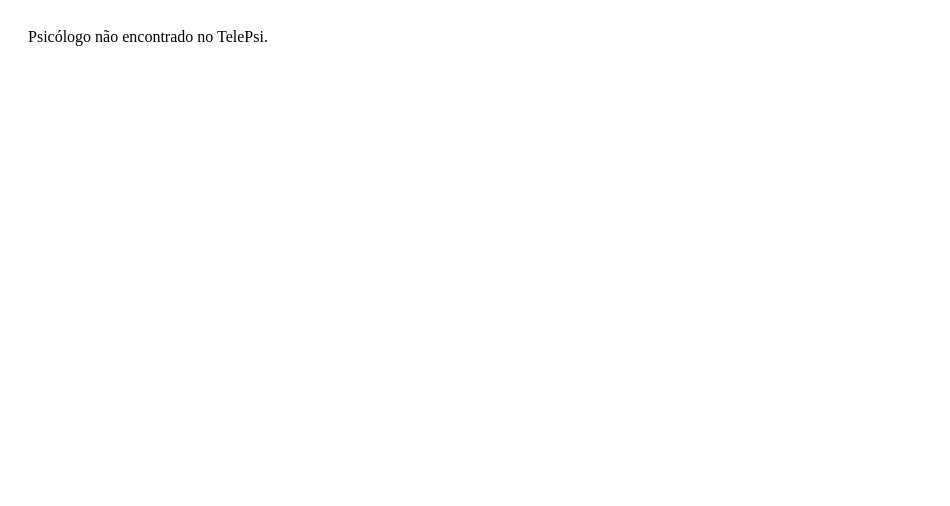
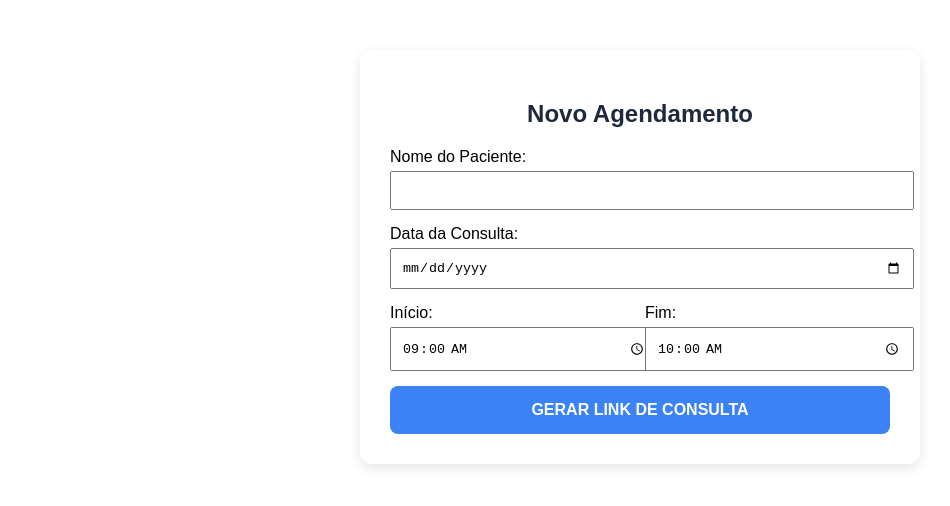
Before and after one commit to rogeriogr/telepsi-hub, a React (Vite) app: page /agendar in a window 1280 px wide. Shown: the top 506 px of the page, without its empty margins (0-950 px from the left). Built offline with nearby package versions, Linux system fonts and the light colour scheme; no server answers; the database is empty.

Commit message:
feat: integrando Jitsi Meet real na sala de espera

```diff
--- a/src/App.jsx
+++ b/src/App.jsx
@@ -2,6 +2,7 @@
 import { BrowserRouter as Router, Routes, Route } from 'react-router-dom';
 import ProfilePage from './pages/ProfilePage';
 import WaitingRoom from './pages/WaitingRoom'; // Importação adicionada
+import AgendarConsulta from './pages/AgendarConsulta';
 
 function App() {
   return (
@@ -15,6 +16,9 @@
 
         {/* Rota Dinâmica do Perfil do Psicólogo */}
         <Route path="/:slug" element={<ProfilePage />} />
+
+        {/* Rota de Agendar Consulta */}
+        <Route path="/agendar" element={<AgendarConsulta />} />
       </Routes>
     </Router>
   );
--- /dev/null
+++ b/src/pages/AgendarConsulta.jsx
@@ -0,0 +1,86 @@
+import React, { useState } from 'react';
+import { supabase } from '../services/supabaseClient';
+
+export default function AgendarConsulta() {
+  const [paciente, setPaciente] = useState('');
+  const [data, setData] = useState('');
+  const [horaInicio, setHoraInicio] = useState('09:00');
+  const [horaFim, setHoraFim] = useState('10:00');
+  const [linkGerado, setLinkGerado] = useState('');
+
+  const handleAgendar = async (e) => {
+    e.preventDefault();
+
+    // Converte data e hora para o formato ISO aceito pelo Supabase
+    const dataInicioISO = new Date(`${data}T${horaInicio}:00`).toISOString();
+    const dataFimISO = new Date(`${data}T${horaFim}:00`).toISOString();
+
+    const { data: novoAgendamento, error } = await supabase
+      .from('agendamentos')
+      .insert([
+        {
+          paciente_nome: paciente,
+          data_inicio: dataInicioISO,
+          data_fim: dataFimISO,
+          psicologo_id: '86a437c3-7186-4e5a-8b2b-097c36a4667d' // Substitua pelo seu ID real de psicólogo
+        }
+      ])
+      .select();
+
+    if (error) {
+      alert("Erro ao agendar: " + error.message);
+    } else {
+      // O Supabase gera o token_acesso automaticamente via Default Value (UUID)
+      const token = novoAgendamento[0].token_acesso;
+      const urlCompleta = `${window.location.origin}/sala/${token}`;
+      setLinkGerado(urlCompleta);
+    }
+  };
+
+  const copiarLink = () => {
+    navigator.clipboard.writeText(linkGerado);
+    alert("Link copiado para a área de transferência!");
+  };
+
+  return (
+    <div style={{ maxWidth: '500px', margin: '50px auto', padding: '30px', boxShadow: '0 4px 12px rgba(0,0,0,0.1)', borderRadius: '12px', fontFamily: 'sans-serif' }}>
+      <h2 style={{ textAlign: 'center', color: '#1e293b' }}>Novo Agendamento</h2>
+
+      {!linkGerado ? (
+        <form onSubmit={handleAgendar} style={{ display: 'flex', flexDirection: 'column', gap: '15px' }}>
+          <label>Nome do Paciente:
+            <input type="text" value={paciente} onChange={(e) => setPaciente(e.target.value)} required style={{ width: '100%', padding: '10px', marginTop: '5px' }} />
+          </label>
+
+          <label>Data da Consulta:
+            <input type="date" value={data} onChange={(e) => setData(e.target.value)} required style={{ width: '100%', padding: '10px', marginTop: '5px' }} />
+          </label>
+
+          <div style={{ display: 'flex', gap: '10px' }}>
+            <label style={{ flex: 1 }}>Início:
+              <input type="time" value={horaInicio} onChange={(e) => setHoraInicio(e.target.value)} required style={{ width: '100%', padding: '10px', marginTop: '5px' }} />
+            </label>
+            <label style={{ flex: 1 }}>Fim:
+              <input type="time" value={horaFim} onChange={(e) => setHoraFim(e.target.value)} required style={{ width: '100%', padding: '10px', marginTop: '5px' }} />
+            </label>
+          </div>
+
+          <button type="submit" style={{ padding: '15px', backgroundColor: '#3b82f6', color: 'white', border: 'none', borderRadius: '8px', cursor: 'pointer', fontWeight: 'bold', fontSize: '16px' }}>
+            GERAR LINK DE CONSULTA
+          </button>
+        </form>
+      ) : (
+        <div style={{ textAlign: 'center', backgroundColor: '#f0fdf4', padding: '20px', borderRadius: '8px', border: '1px solid #bcf0da' }}>
+          <p style={{ color: '#166534', fontWeight: 'bold' }}>Consulta agendada com sucesso!</p>
+          <p style={{ fontSize: '12px', color: '#666', wordBreak: 'break-all' }}>{linkGerado}</p>
+          <button onClick={copiarLink} style={{ padding: '10px 20px', backgroundColor: '#22c55e', color: 'white', border: 'none', borderRadius: '5px', cursor: 'pointer', marginRight: '10px' }}>
+            Copiar Link
+          </button>
+          <button onClick={() => setLinkGerado('')} style={{ padding: '10px 20px', backgroundColor: '#64748b', color: 'white', border: 'none', borderRadius: '5px', cursor: 'pointer' }}>
+            Novo Agendamento
+          </button>
+        </div>
+      )}
+    </div>
+  );
+}
```
